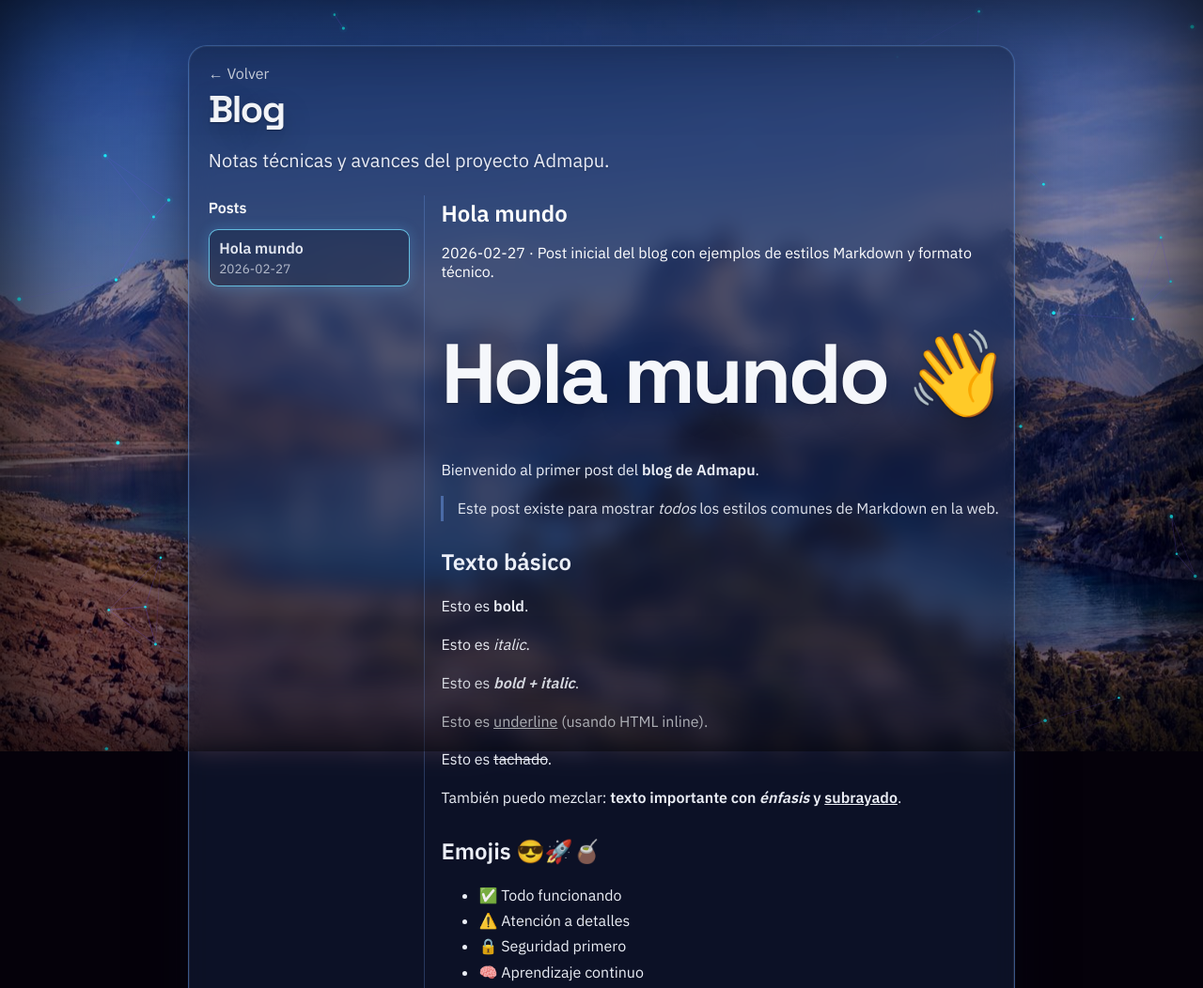
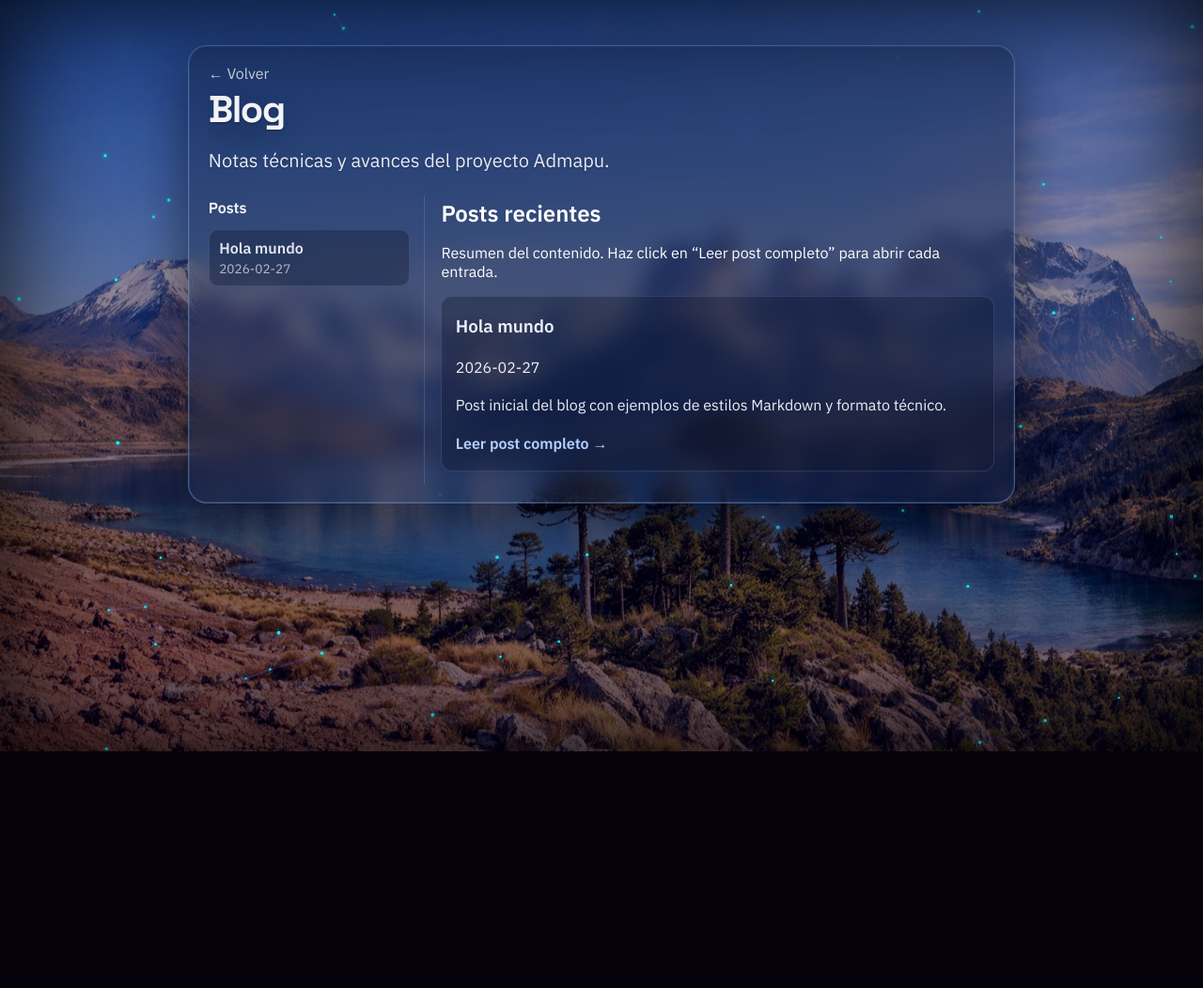
Before and after one commit to Admapu/web, a website built with Vite: page blog/index.html in a window 1280 px wide. Shown: the top 1052 px of the page at 94% size. After the commit the page ends 800 px from the top, so only its background shows below. Built offline with nearby package versions, Linux system fonts and the light colour scheme.

Commit message:
feat: show previews on /blog and full content on /blog/<slug>

````diff
--- a/src/blog.js
+++ b/src/blog.js
@@ -30,6 +30,37 @@ function renderList(posts, activeSlug) {
     .join('');
 }
 
+function toExcerpt(markdown, max = 240) {
+  const noCode = markdown
+    .replace(/```[\s\S]*?```/g, ' ')
+    .replace(/`[^`]*`/g, ' ')
+    .replace(/!\[[^\]]*\]\([^\)]*\)/g, ' ')
+    .replace(/\[[^\]]*\]\([^\)]*\)/g, '$1')
+    .replace(/^#+\s+/gm, '')
+    .replace(/[>*_~|-]/g, ' ')
+    .replace(/\s+/g, ' ')
+    .trim();
+
+  if (noCode.length <= max) return noCode;
+  return `${noCode.slice(0, max).trimEnd()}…`;
+}
+
+function renderPreviewList(postsWithContent) {
+  postTitle.textContent = 'Posts recientes';
+  postMeta.textContent = 'Resumen del contenido. Haz click en “Leer post completo” para abrir cada entrada.';
+
+  postContainer.innerHTML = postsWithContent
+    .map(({ post, excerpt }) => `
+      <article class="post-preview">
+        <h3>${post.title}</h3>
+        <p class="muted small">${post.date ?? ''}</p>
+        <p>${excerpt}</p>
+        <a class="read-more" href="/blog/${encodeURIComponent(post.slug)}">Leer post completo →</a>
+      </article>
+    `)
+    .join('');
+}
+
 async function loadPostsIndex() {
   const res = await fetch('/posts/index.json', { cache: 'no-store' });
   if (!res.ok) throw new Error(`No se pudo cargar index de posts (${res.status})`);
@@ -50,10 +81,27 @@ async function loadBlog() {
     }
 
     const requestedSlug = getSlugFromUrl();
-    const selected = posts.find((p) => p.slug === requestedSlug) ?? posts[0];
+    const selected = posts.find((p) => p.slug === requestedSlug);
 
-    renderList(posts, selected.slug);
+    renderList(posts, selected?.slug ?? null);
 
+    // Index: solo previews (no post completo)
+    if (!selected) {
+      const postsWithContent = await Promise.all(
+        posts.map(async (post) => {
+          const markdown = await loadPostMarkdown(post.slug);
+          return {
+            post,
+            excerpt: post.summary || toExcerpt(markdown),
+          };
+        })
+      );
+
+      renderPreviewList(postsWithContent);
+      return;
+    }
+
+    // Post route: contenido completo
     const markdown = await loadPostMarkdown(selected.slug);
     postTitle.textContent = selected.title;
     postMeta.textContent = [selected.date, selected.summary].filter(Boolean).join(' · ');
--- a/src/styles.css
+++ b/src/styles.css
@@ -249,6 +249,24 @@ h1 {
   text-align: left;
 }
 
+.post-preview {
+  border: 1px solid rgba(122, 170, 255, 0.2);
+  border-radius: 12px;
+  background: rgba(15, 21, 48, 0.35);
+  padding: 0.9rem;
+  margin-bottom: 0.9rem;
+}
+
+.post-preview h3 {
+  margin: 0.1rem 0 0.4rem;
+}
+
+.read-more {
+  color: #b4d2ff;
+  text-decoration: none;
+  font-weight: 600;
+}
+
 @media (max-width: 860px) {
   .blog-layout {
     grid-template-columns: 1fr;
````
